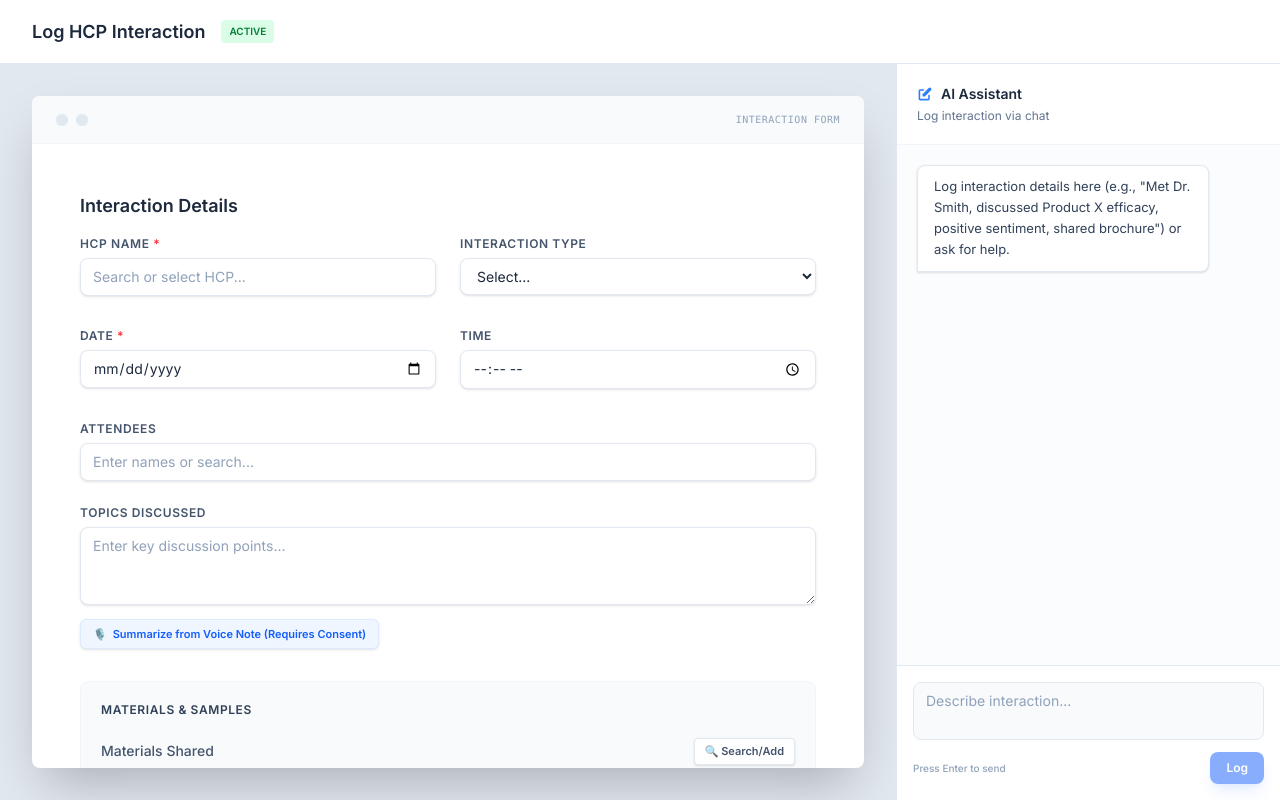
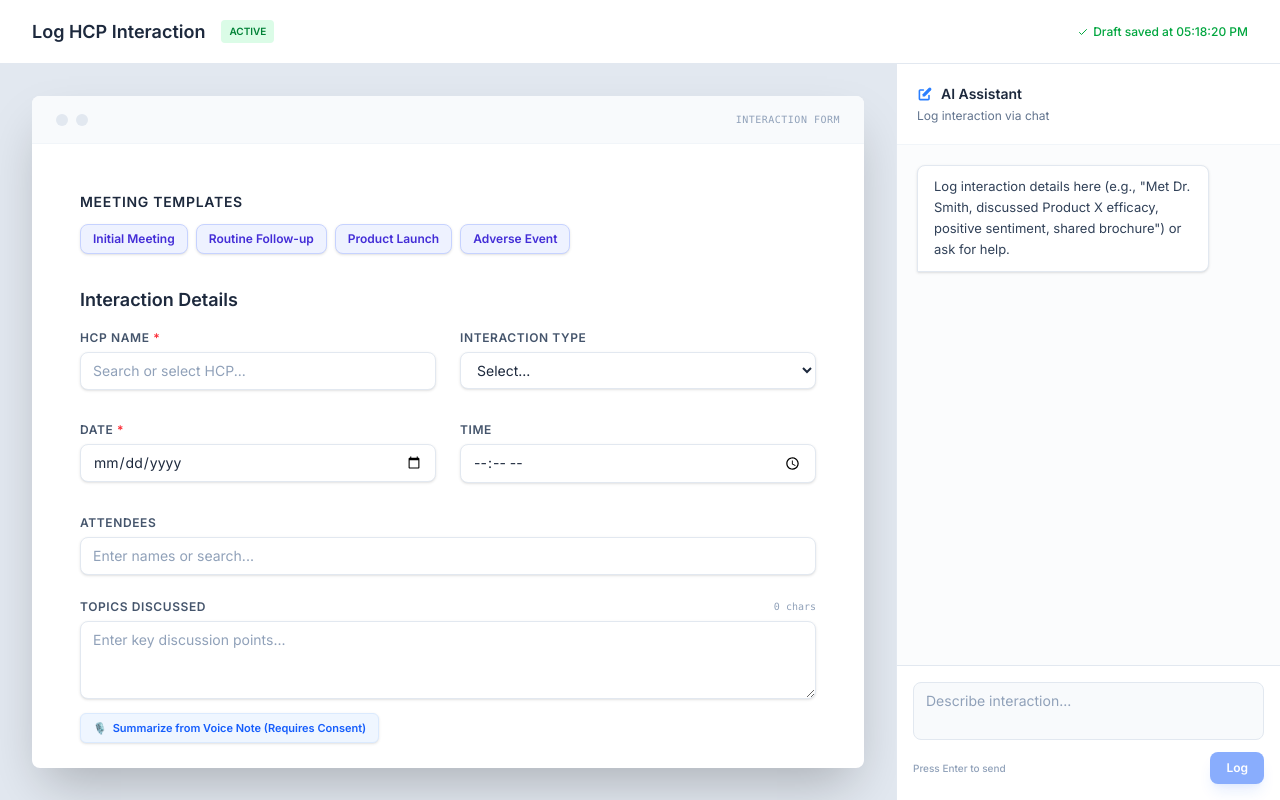
Before and after one commit to pratik04032/AIVOA.AI, a React (Vite) app: page / in a window 1280 px wide. Built offline with nearby package versions, Linux system fonts and the light colour scheme; no server answers.

Commit message:
feat: add auto-save timestamp and interaction templates
Persist draft timestamps to local storage and introduce preset templates to InteractionForm to streamline data entry.

```diff
--- a/src/App.tsx
+++ b/src/App.tsx
@@ -13,15 +13,21 @@ function AppContent() {
   const dispatch = useDispatch();
   const formState = useSelector((state: RootState) => state.interaction);
   const [saveStatus, setSaveStatus] = useState<'saved' | 'saving' | ''>('');
+  const [lastSavedTime, setLastSavedTime] = useState<string | null>(null);
   const initialLoadDone = useRef(false);
 
   // Load from localStorage on mount
   useEffect(() => {
     const saved = localStorage.getItem('hcpInteractionDraft');
+    const savedTime = localStorage.getItem('hcpInteractionDraftTime');
     if (saved) {
       try {
         const parsed = JSON.parse(saved);
         dispatch(updateMultipleFields(parsed));
+        if (savedTime) {
+          setLastSavedTime(savedTime);
+          setSaveStatus('saved');
+        }
       } catch (e) {
         console.error('Failed to parse draft from local storage', e);
       }
@@ -36,11 +42,11 @@ function AppContent() {
     setSaveStatus('saving');
     const timeoutId = setTimeout(() => {
       localStorage.setItem('hcpInteractionDraft', JSON.stringify(formState));
+      const now = new Date().toLocaleTimeString([], { hour: '2-digit', minute: '2-digit', second: '2-digit' });
+      localStorage.setItem('hcpInteractionDraftTime', now);
+      setLastSavedTime(now);
       setSaveStatus('saved');
-
-      // Clear the saved status message after a few seconds
-      setTimeout(() => setSaveStatus(''), 2000);
-    }, 500); // debounce save
+    }, 1500); // debounce save 1.5s for "smart" feel
 
     return () => clearTimeout(timeoutId);
   }, [formState]);
@@ -54,8 +60,8 @@ function AppContent() {
           <span className="px-2 py-1 bg-green-100 text-green-700 text-[10px] font-bold uppercase rounded">Active</span>
         </div>
         <div>
-          {saveStatus === 'saving' && <span className="text-xs text-slate-400">Saving...</span>}
-          {saveStatus === 'saved' && <span className="text-xs text-green-600 font-medium flex items-center gap-1"><svg className="w-3 h-3" fill="none" stroke="currentColor" viewBox="0 0 24 24"><path strokeLinecap="round" strokeLinejoin="round" strokeWidth="2" d="M5 13l4 4L19 7"></path></svg>Draft saved</span>}
+          {saveStatus === 'saving' && <span className="text-xs text-slate-400">Auto-saving draft...</span>}
+          {saveStatus === 'saved' && lastSavedTime && <span className="text-xs text-green-600 font-medium flex items-center gap-1"><svg className="w-3 h-3" fill="none" stroke="currentColor" viewBox="0 0 24 24"><path strokeLinecap="round" strokeLinejoin="round" strokeWidth="2" d="M5 13l4 4L19 7"></path></svg>Draft saved at {lastSavedTime}</span>}
         </div>
       </header>
 
--- a/src/components/InteractionForm.tsx
+++ b/src/components/InteractionForm.tsx
@@ -50,10 +50,47 @@ export default function InteractionForm() {
     }`;
   };
 
+  const applyTemplate = (templateName: string) => {
+    let templateData: Partial<InteractionState> = {};
+    switch (templateName) {
+      case 'Initial Meeting':
+        templateData = { interactionType: 'Meeting', topicsDiscussed: 'Introduction and general product overview.', sentiment: 'Neutral' };
+        break;
+      case 'Routine Follow-up':
+        templateData = { interactionType: 'Meeting', topicsDiscussed: 'Efficacy check and patient feedback.', sentiment: 'Positive' };
+        break;
+      case 'Product Launch':
+        templateData = { interactionType: 'Meeting', topicsDiscussed: 'Introduced new product features and reviewed latest clinical data.', materialsShared: 'Product Brochure', sentiment: 'Neutral' };
+        break;
+      case 'Adverse Event':
+        templateData = { interactionType: 'Call', topicsDiscussed: 'Reported safety concern and discussed adverse event protocols.', followUpActions: 'Report to pharmacovigilance team.', sentiment: 'Negative' };
+        break;
+    }
+    if (!formState.date) {
+      templateData.date = new Date().toISOString().split('T')[0];
+    }
+    dispatch(updateMultipleFields(templateData));
+  };
+
   const labelClasses = "block text-xs font-bold text-slate-600 mb-1.5 uppercase tracking-wider";
 
   return (
     <div className="space-y-8 max-w-3xl mx-auto">
+      <section className="mb-8">
+        <h3 className="text-sm font-bold text-slate-800 mb-3 uppercase tracking-wider">Meeting Templates</h3>
+        <div className="flex flex-wrap gap-2">
+          {['Initial Meeting', 'Routine Follow-up', 'Product Launch', 'Adverse Event'].map(t => (
+            <button
+              key={t}
+              onClick={() => applyTemplate(t)}
+              className="px-3 py-1.5 bg-indigo-50 text-indigo-700 border border-indigo-200 rounded-lg text-xs font-semibold hover:bg-indigo-100 transition-colors shadow-sm"
+            >
+              {t}
+            </button>
+          ))}
+        </div>
+      </section>
+
       <section>
         <h3 className="text-lg font-semibold text-slate-800 mb-4">Interaction Details</h3>
         <div className="grid grid-cols-1 md:grid-cols-2 gap-6">
@@ -119,7 +156,10 @@ export default function InteractionForm() {
         </div>
 
         <div>
-          <label className={labelClasses}>Topics Discussed</label>
+          <div className="flex justify-between items-center mb-1.5">
+            <label className="block text-xs font-bold text-slate-600 uppercase tracking-wider">Topics Discussed</label>
+            <span className="text-[10px] text-slate-400 font-mono">{formState.topicsDiscussed.length} chars</span>
+          </div>
           <textarea
             placeholder="Enter key discussion points..."
             rows={3}
@@ -222,7 +262,10 @@ export default function InteractionForm() {
 
       <section className="space-y-6">
         <div>
-          <label className={labelClasses}>Outcomes</label>
+          <div className="flex justify-between items-center mb-1.5">
+            <label className="block text-xs font-bold text-slate-600 uppercase tracking-wider">Outcomes</label>
+            <span className="text-[10px] text-slate-400 font-mono">{formState.outcomes.length} chars</span>
+          </div>
           <textarea
             placeholder="Key outcomes or agreements..."
             rows={2}
@@ -233,7 +276,10 @@ export default function InteractionForm() {
         </div>
 
         <div>
-          <label className={labelClasses}>Follow-up Actions</label>
+          <div className="flex justify-between items-center mb-1.5">
+            <label className="block text-xs font-bold text-slate-600 uppercase tracking-wider">Follow-up Actions</label>
+            <span className="text-[10px] text-slate-400 font-mono">{formState.followUpActions.length} chars</span>
+          </div>
           <textarea
             placeholder="Enter next steps or tasks..."
             rows={2}
```
